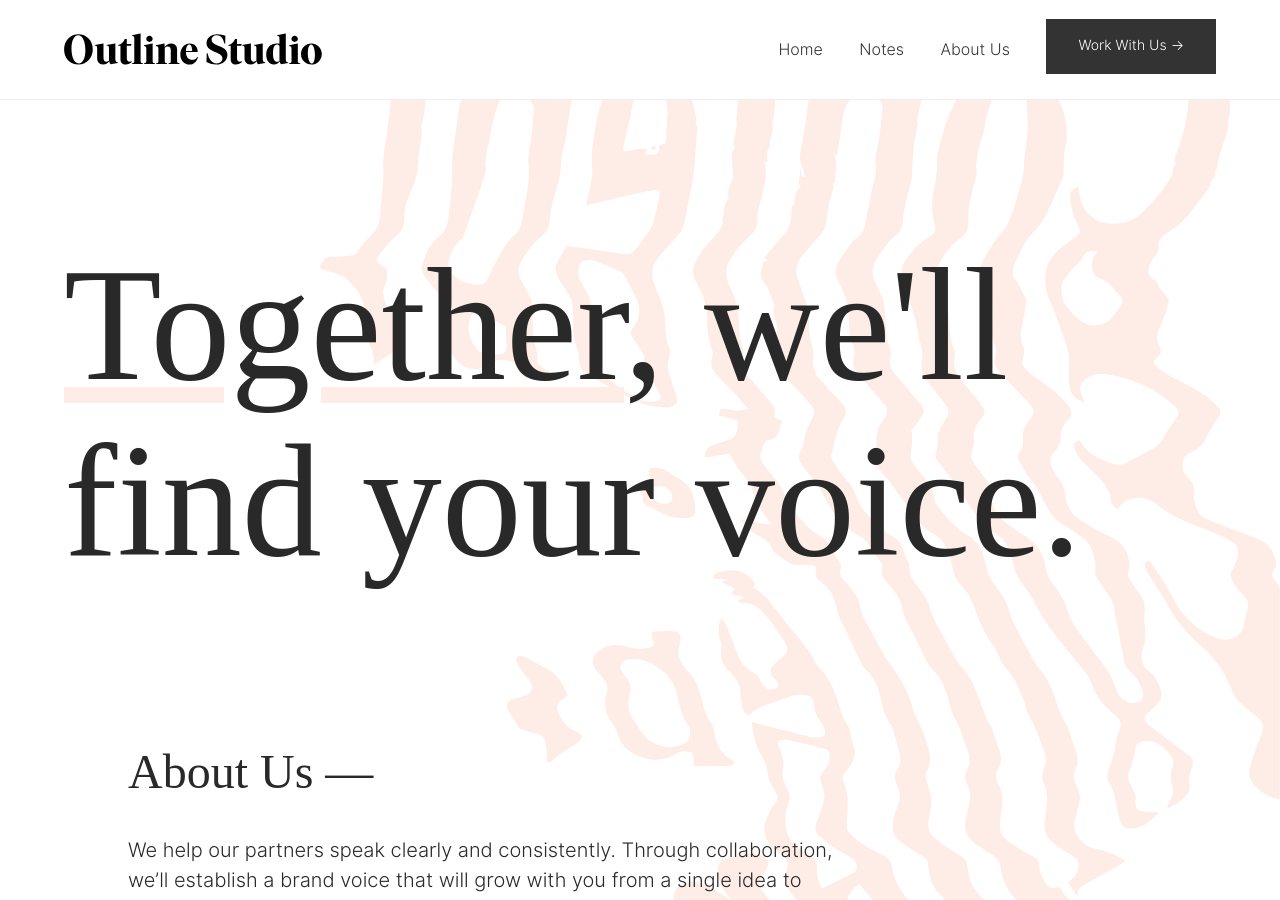
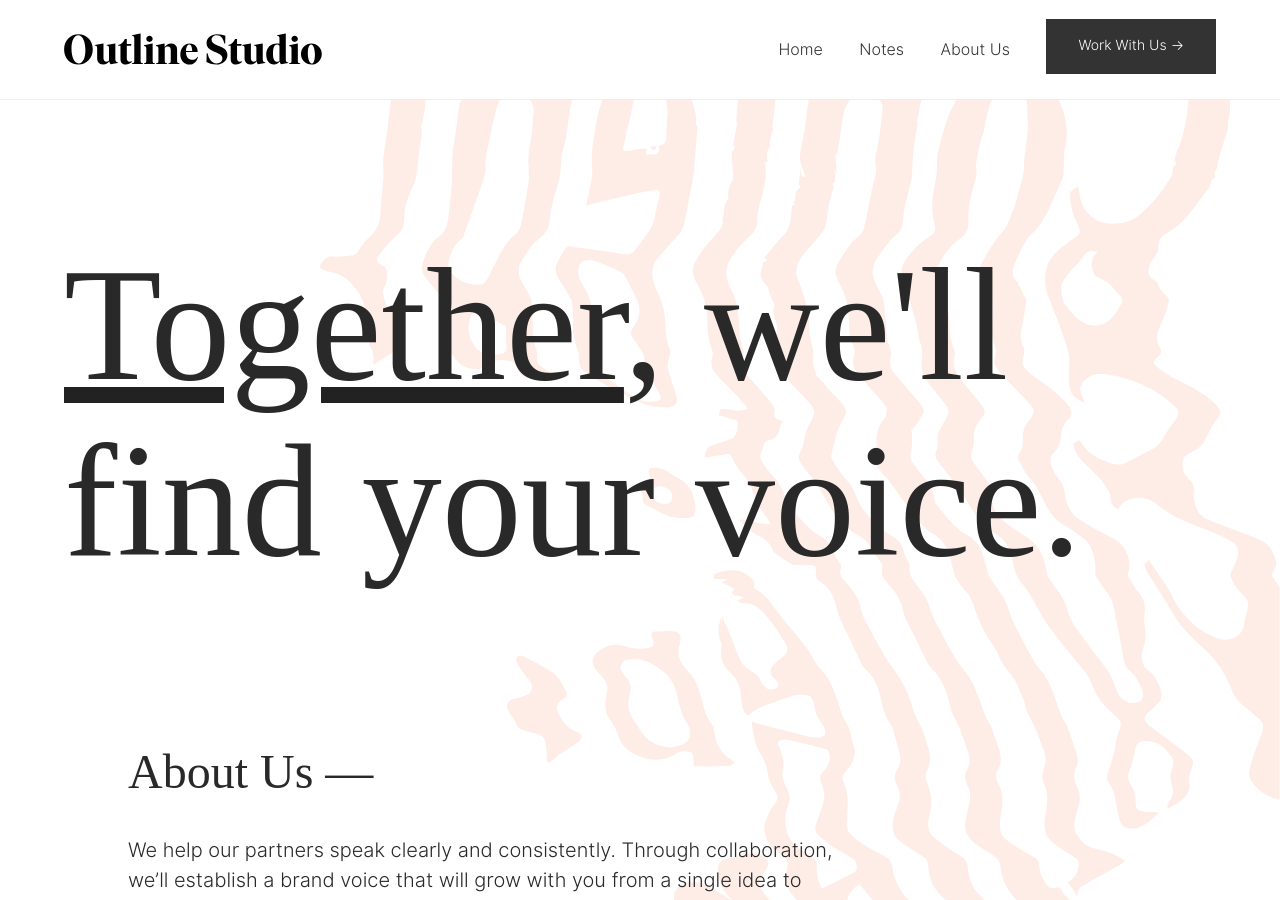
Before and after one commit to aarongilmore/outline-studio, a Jekyll site: the page built from index.md, in a window 1280 px wide and 900 px high. Built offline with Jekyll 4.4.1, drawn with Linux system fonts in a browser that asks for light colours; nearby versions of some CDN libraries; some web fonts are replaced.

```diff
--- a/_layouts/default.html
+++ b/_layouts/default.html
@@ -53,7 +53,7 @@
       {% include header.html %}
       <section class="ph3 ph4-m ph5-ns pb5-ns pv3 ma0 mt6-m hero flex items-end">
         <h1 class="f-headline-ns f1 mw8 dib v-btm pb4 relative animated fadeIn">
-          <u style="text-decoration-color: #feede7;">Together</u>, we'll find your voice.
+          <u style="text-decoration-color: #222222;">Together</u>, we'll find your voice.
           <!-- <img src="/assets/images/circle.png" alt="" style="position: absolute;
           top: 0;
           left: 0;
```
